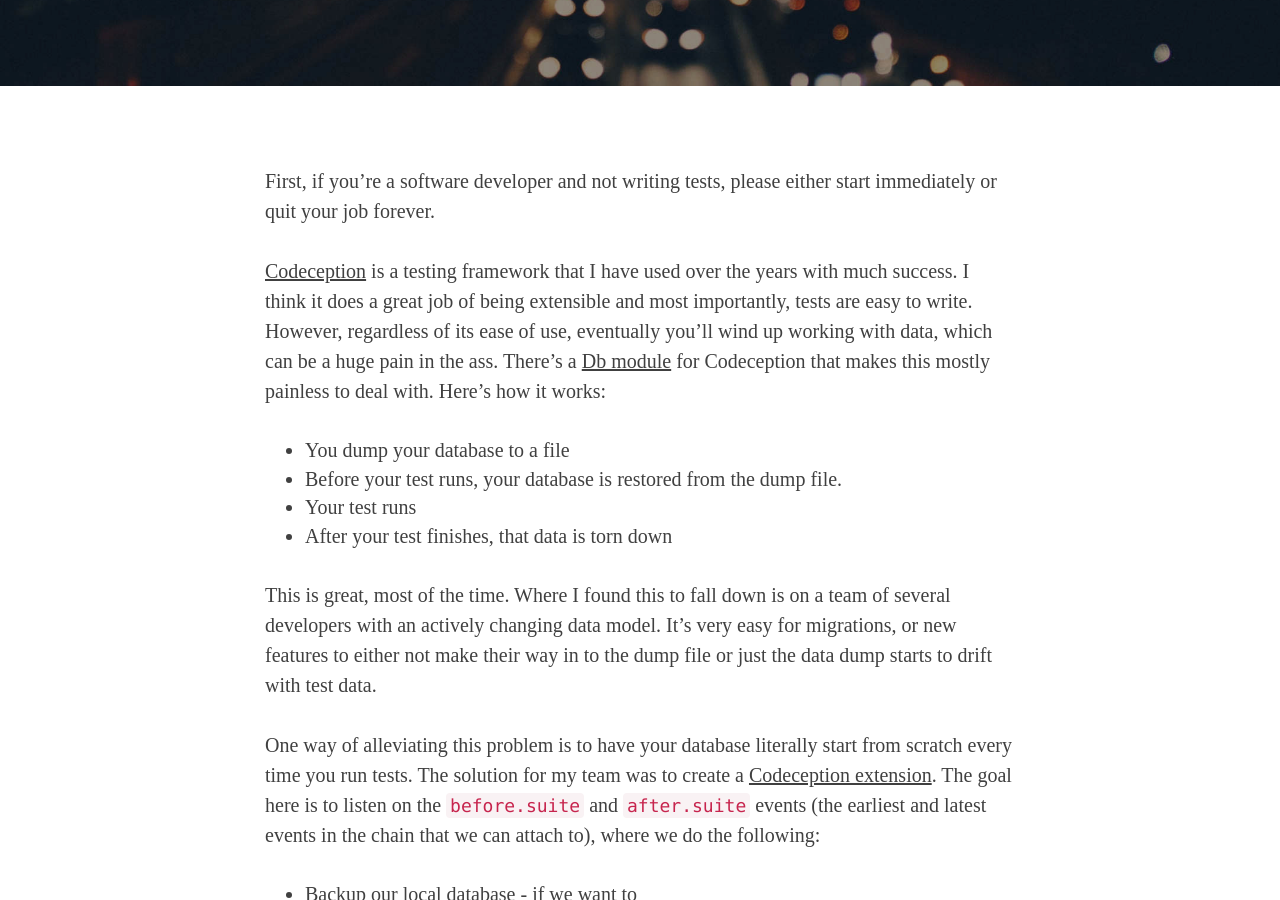
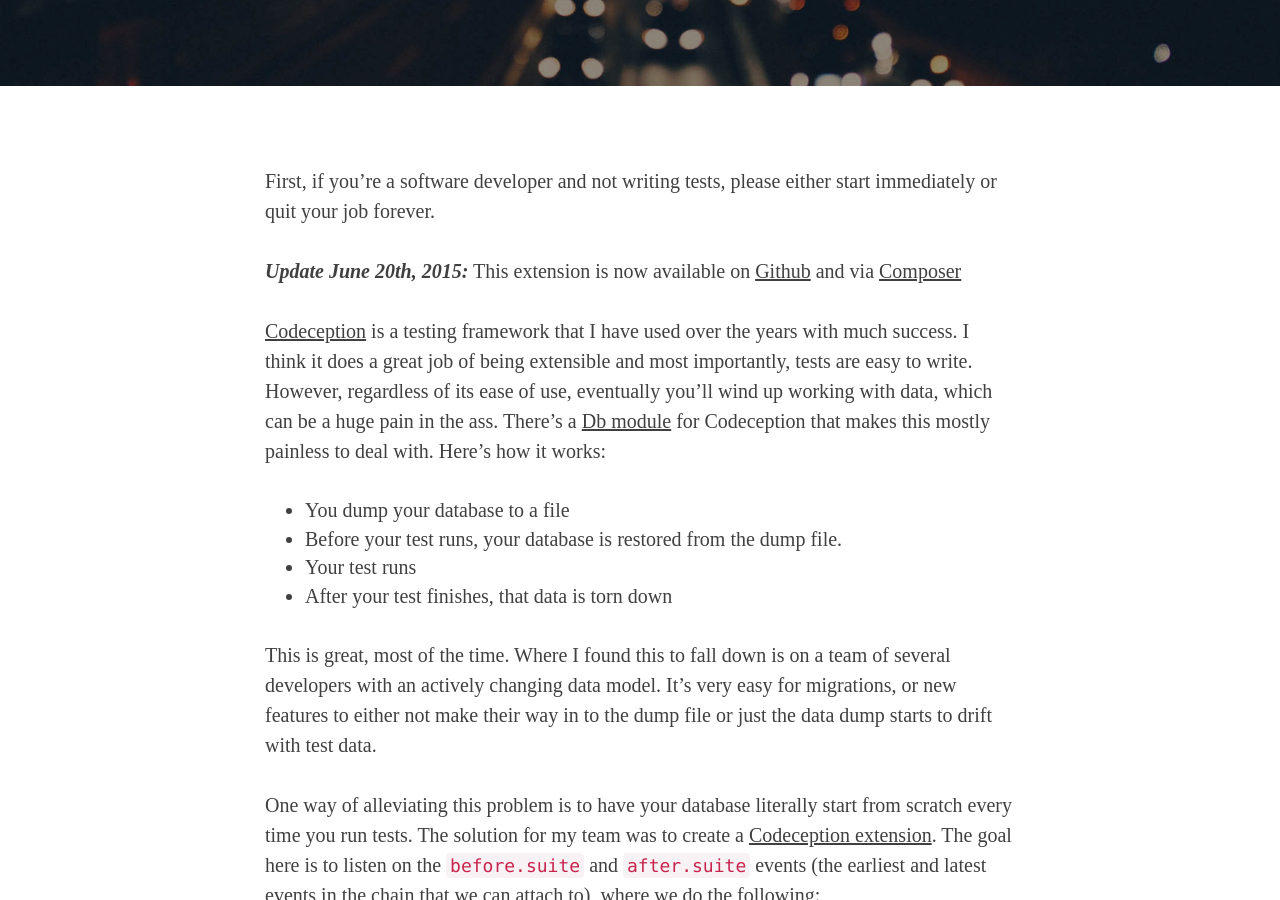
Before and after one commit to jonpitch/jonpitch.github.io, a Jekyll site: the page built from _posts/2015-06-13-codeception-dump-made-easy.md, in a window 1280 px wide and 900 px high, scrolled down 387 px. Built offline with Jekyll 4.4.1, drawn with Linux system fonts in a browser that asks for light colours; Markdown is read by kramdown in place of the engine named in the settings; comment, search, counter and statistics services are not loaded.

Commit message:
Updating blog post with reference to extension on Git and Composer.

```diff
--- a/_posts/2015-06-13-codeception-dump-made-easy.md
+++ b/_posts/2015-06-13-codeception-dump-made-easy.md
@@ -4,6 +4,8 @@
 ---
 
 First, if you're a software developer and not writing tests, please either start immediately or quit your job forever.
+
+***Update June 20th, 2015:*** This extension is now available on [Github](https://www.github.com/jonpitch/laxative) and via [Composer](https://packagist.org/packages/jonpitch/laxative)
 
 [Codeception](http://www.codeception.com) is a testing framework that I have used over the years with much success. I think it does a great job of being extensible and most importantly, tests are easy to write. However, regardless of its ease of use, eventually you'll wind up working with data, which can be a huge pain in the ass. There's a [Db module](http://codeception.com/docs/modules/Db) for Codeception that makes this mostly painless to deal with. Here's how it works:
 
```
